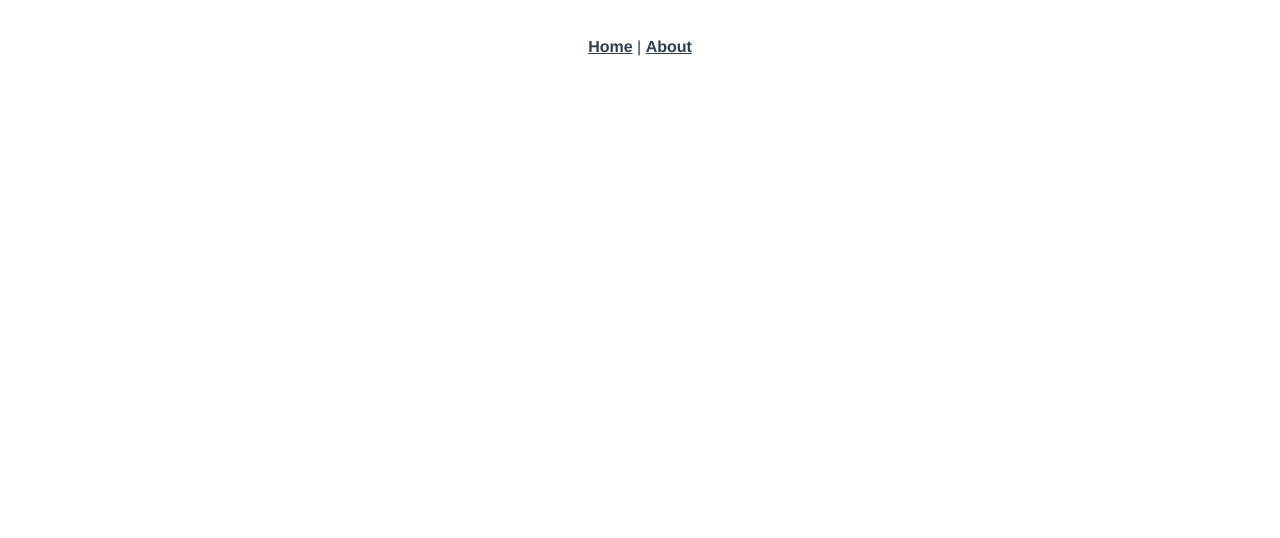
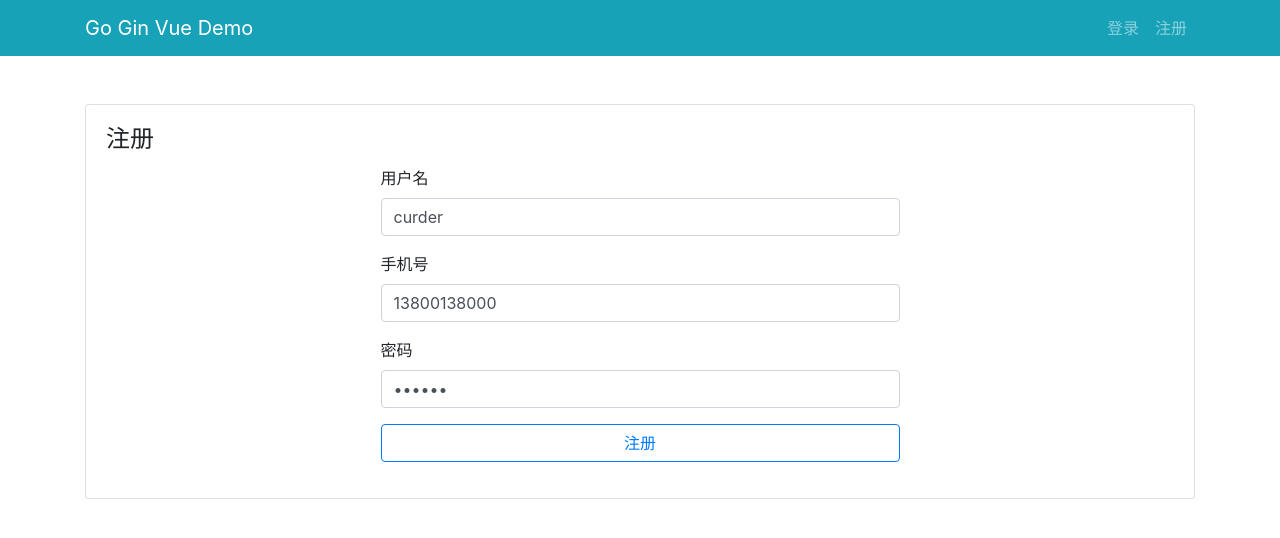
Before and after one commit to curder/go-gin-vue-demo, a Vue app: page /register in a window 1280 px wide. Shown: the top 538 px of the page. Built offline with nearby package versions, Linux system fonts and the light colour scheme.

Commit message:
login and register page

```diff
--- a/package.json
+++ b/package.json
@@ -13,6 +13,7 @@
     "core-js": "^3.6.4",
     "vue": "^2.6.11",
     "vue-router": "^3.1.6",
+    "vuelidate": "^0.7.5",
     "vuex": "^3.1.3"
   },
   "devDependencies": {
--- a/src/App.vue
+++ b/src/App.vue
@@ -1,32 +1,19 @@
 <template>
   <div id="app">
-    <div id="nav">
-      <router-link to="/">Home</router-link> |
-      <router-link to="/about">About</router-link>
-    </div>
-    <router-view/>
+    <navbar />
+    <b-container>
+      <router-view/>
+    </b-container>
   </div>
 </template>
+<script>
+import Navbar from './views/partials/Navbar.vue';
 
+export default {
+  components: {
+    Navbar,
+  },
+};
+</script>
 <style lang="scss">
-#app {
-  font-family: Avenir, Helvetica, Arial, sans-serif;
-  -webkit-font-smoothing: antialiased;
-  -moz-osx-font-smoothing: grayscale;
-  text-align: center;
-  color: #2c3e50;
-}
-
-#nav {
-  padding: 30px;
-
-  a {
-    font-weight: bold;
-    color: #2c3e50;
-
-    &.router-link-exact-active {
-      color: #42b983;
-    }
-  }
-}
 </style>
--- /dev/null
+++ b/src/assets/sass/index.scss
@@ -0,0 +1,2 @@
+@import 'node_modules/bootstrap/scss/bootstrap';
+@import 'node_modules/bootstrap-vue/src/index.scss';
--- a/src/components/HelloWorld.vue
+++ b/src/components/HelloWorld.vue
@@ -1,60 +1,13 @@
 <template>
   <div class="hello">
     <h1>{{ msg }}</h1>
-    <p>
-      For a guide and recipes on how to configure / customize this project,<br>
-      check out the
-      <a href="https://cli.vuejs.org" target="_blank" rel="noopener">vue-cli documentation</a>.
-    </p>
-    <h3>Installed CLI Plugins</h3>
-    <ul>
-      <li><a href="https://github.com/vuejs/vue-cli/tree/dev/packages/%40vue/cli-plugin-babel" target="_blank" rel="noopener">babel</a></li>
-      <li><a href="https://github.com/vuejs/vue-cli/tree/dev/packages/%40vue/cli-plugin-router" target="_blank" rel="noopener">router</a></li>
-      <li><a href="https://github.com/vuejs/vue-cli/tree/dev/packages/%40vue/cli-plugin-vuex" target="_blank" rel="noopener">vuex</a></li>
-      <li><a href="https://github.com/vuejs/vue-cli/tree/dev/packages/%40vue/cli-plugin-eslint" target="_blank" rel="noopener">eslint</a></li>
-    </ul>
-    <h3>Essential Links</h3>
-    <ul>
-      <li><a href="https://vuejs.org" target="_blank" rel="noopener">Core Docs</a></li>
-      <li><a href="https://forum.vuejs.org" target="_blank" rel="noopener">Forum</a></li>
-      <li><a href="https://chat.vuejs.org" target="_blank" rel="noopener">Community Chat</a></li>
-      <li><a href="https://twitter.com/vuejs" target="_blank" rel="noopener">Twitter</a></li>
-      <li><a href="https://news.vuejs.org" target="_blank" rel="noopener">News</a></li>
-    </ul>
-    <h3>Ecosystem</h3>
-    <ul>
-      <li><a href="https://router.vuejs.org" target="_blank" rel="noopener">vue-router</a></li>
-      <li><a href="https://vuex.vuejs.org" target="_blank" rel="noopener">vuex</a></li>
-      <li><a href="https://github.com/vuejs/vue-devtools#vue-devtools" target="_blank" rel="noopener">vue-devtools</a></li>
-      <li><a href="https://vue-loader.vuejs.org" target="_blank" rel="noopener">vue-loader</a></li>
-      <li><a href="https://github.com/vuejs/awesome-vue" target="_blank" rel="noopener">awesome-vue</a></li>
-    </ul>
   </div>
 </template>
 
 <script>
 export default {
-  name: 'HelloWorld',
   props: {
     msg: String,
   },
 };
 </script>
-
-<!-- Add "scoped" attribute to limit CSS to this component only -->
-<style scoped lang="scss">
-h3 {
-  margin: 40px 0 0;
-}
-ul {
-  list-style-type: none;
-  padding: 0;
-}
-li {
-  display: inline-block;
-  margin: 0 10px;
-}
-a {
-  color: #42b983;
-}
-</style>
--- /dev/null
+++ b/src/helpers/validators.js
@@ -0,0 +1,5 @@
+const phoneValidator = (value) => /1[3|4|7|5]\d{9}$/.test(value);
+
+export default {
+  phoneValidator,
+};
--- a/src/router/index.js
+++ b/src/router/index.js
@@ -11,12 +11,14 @@ const routes = [
     component: Home,
   },
   {
-    path: '/about',
-    name: 'About',
-    // route level code-splitting
-    // this generates a separate chunk (about.[hash].js) for this route
-    // which is lazy-loaded when the route is visited.
-    component: () => import(/* webpackChunkName: "about" */ '../views/About.vue'),
+    path: '/register',
+    name: 'register',
+    component: () => import(/* webpackChunkName: "register" */'../views/Register.vue'),
+  },
+  {
+    path: '/login',
+    name: 'login',
+    component: () => import(/* webpackChunkName: "login" */'../views/Login.vue'),
   },
 ];
 
--- a/src/views/About.vue
+++ /dev/null
@@ -1,5 +0,0 @@
-<template>
-  <div class="about">
-    <h1>This is an about page</h1>
-  </div>
-</template>
--- a/src/views/Home.vue
+++ b/src/views/Home.vue
@@ -1,7 +1,7 @@
 <template>
-  <div class="home">
+  <div class="home container text-center mt-5">
     <img alt="Vue logo" src="../assets/logo.png">
-    <HelloWorld msg="Welcome to Your Vue.js App"/>
+    <HelloWorld msg="Welcome to Go Gin Vue Demo"/>
   </div>
 </template>
 
--- /dev/null
+++ b/src/views/Login.vue
@@ -0,0 +1,101 @@
+<template>
+  <b-card
+    title="登录"
+    class="mt-5"
+  >
+    <b-row>
+      <b-col
+        md="8"
+        offset-md="2"
+        lg="6"
+        offset-lg="3"
+      >
+        <b-form @submit.prevent="login">
+
+          <b-form-group
+            label="手机号"
+            label-for="user-phone"
+          >
+            <b-form-input
+              id="user-phone"
+              v-model="$v.user.phone.$model"
+              type="number"
+              required
+              placeholder="手机号"
+              :state="validateState('phone')"
+            ></b-form-input>
+            <b-form-invalid-feedback :state="validateState('phone')">
+              手机号输入有误
+            </b-form-invalid-feedback>
+          </b-form-group>
+
+          <b-form-group
+            label="密码"
+            label-for="user-password"
+          >
+            <b-form-input
+              id="user-password"
+              v-model="$v.user.password.$model"
+              type="password"
+              required
+              placeholder="密码"
+              :state="validateState('password')"
+            ></b-form-input>
+            <b-form-invalid-feedback :state="validateState('password')">
+              密码输入有误
+            </b-form-invalid-feedback>
+          </b-form-group>
+          <b-form-group>
+            <b-button
+              type="submit"
+              block
+              variant="outline-primary"
+            >登录</b-button>
+          </b-form-group>
+        </b-form>
+      </b-col>
+    </b-row>
+  </b-card>
+</template>
+<script>
+import { required, minLength, maxLength } from 'vuelidate/lib/validators';
+
+import customValidator from '../helpers/validators';
+
+export default {
+  data() {
+    return {
+      user: {
+        phone: '13800138000',
+        password: 'aaaaaa',
+      },
+    };
+  },
+
+  validations: {
+    user: {
+      phone: {
+        required,
+        minLength: minLength(11),
+        maxLength: maxLength(11),
+        phone: customValidator.phoneValidator,
+      },
+      password: {
+        required,
+        minLength: minLength(4),
+      },
+    },
+  },
+
+  methods: {
+    login() {
+      console.log(this.user);
+    },
+
+    validateState(field) {
+      const { $dirty, $error } = this.$v.user[field];
+      return $dirty ? !$error : null;
+    },
+  },
+};
+</script>
--- /dev/null
+++ b/src/views/Register.vue
@@ -0,0 +1,101 @@
+<template>
+    <b-card title="注册" class="mt-5">
+        <b-row>
+            <b-col md="8" offset-md="2" lg="6" offset-lg="3">
+                <b-form @submit.prevent="register">
+                    <b-form-group label="用户名" label-for="user-name">
+                        <b-form-input
+                            id="user-name"
+                            v-model="$v.user.name.$model"
+                            type="text"
+                            required placeholder="用户名"></b-form-input>
+                    </b-form-group>
+
+                    <b-form-group
+                        label="手机号"
+                        label-for="user-phone"
+                    >
+                        <b-form-input
+                        id="user-phone"
+                        v-model="$v.user.phone.$model"
+                        type="number"
+                        required
+                        placeholder="手机号"
+                        :state="validateState('phone')"
+                        ></b-form-input>
+                        <b-form-invalid-feedback :state="validateState('phone')">
+                          手机号输入有误
+                        </b-form-invalid-feedback>
+                    </b-form-group>
+
+                    <b-form-group
+                        label="密码"
+                        label-for="user-password"
+                    >
+                        <b-form-input
+                        id="user-password"
+                        v-model="$v.user.password.$model"
+                        type="password"
+                        required
+                        placeholder="密码"
+                        :state="validateState('password')"
+                        ></b-form-input>
+                        <b-form-invalid-feedback :state="validateState('password')">
+                          密码输入有误
+                        </b-form-invalid-feedback>
+                    </b-form-group>
+                    <b-form-group>
+                        <b-button type="submit" block variant="outline-primary">注册</b-button>
+                    </b-form-group>
+                </b-form>
+            </b-col>
+        </b-row>
+    </b-card>
+</template>
+<script>
+import { required, minLength, maxLength } from 'vuelidate/lib/validators';
+
+import customValidator from '../helpers/validators';
+
+export default {
+  data() {
+    return {
+      user: {
+        name: 'curder',
+        phone: '13800138000',
+        password: 'aaaaaa',
+      },
+    };
+  },
+
+  validations: {
+    user: {
+      name: {
+
+      },
+      phone: {
+        required,
+        minLength: minLength(11),
+        maxLength: maxLength(11),
+        phone: customValidator.phoneValidator,
+      },
+      password: {
+        required,
+        minLength: minLength(4),
+      },
+    },
+  },
+
+  methods: {
+    register() {
+      console.log(this.user);
+    },
+
+    validateState(field) {
+      const { $dirty, $error } = this.$v.user[field];
+      return $dirty ? !$error : null;
+    },
+  },
+
+};
+</script>
--- /dev/null
+++ b/src/views/partials/Navbar.vue
@@ -0,0 +1,18 @@
+<template>
+    <b-navbar toggleable="lg" type="dark" variant="info">
+      <b-container>
+        <b-navbar-brand @click="$router.replace({name: 'Home'})">Go Gin Vue Demo</b-navbar-brand>
+
+        <b-navbar-toggle target="nav-collapse"></b-navbar-toggle>
+
+        <b-collapse id="nav-collapse" is-nav>
+
+        <!-- Right aligned nav items -->
+        <b-navbar-nav class="ml-auto">
+            <b-nav-item @click="$router.replace({name: 'login'})">登录</b-nav-item>
+            <b-nav-item @click="$router.replace({name: 'register'})">注册</b-nav-item>
+        </b-navbar-nav>
+        </b-collapse>
+      </b-container>
+    </b-navbar>
+</template>
```
Also changed, not shown: src/main.js (+10 -0 lines), 1 other file (tests, documents, lock files or other folders).
